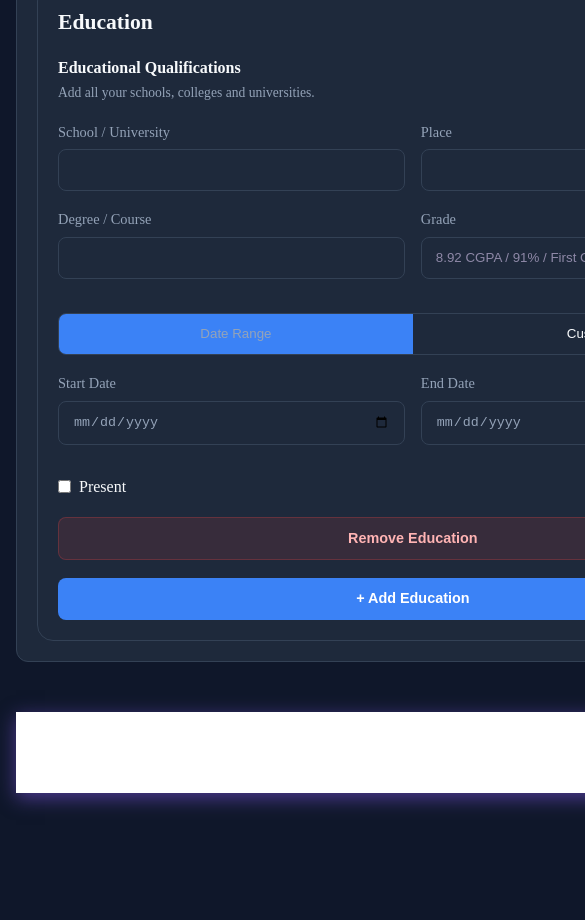
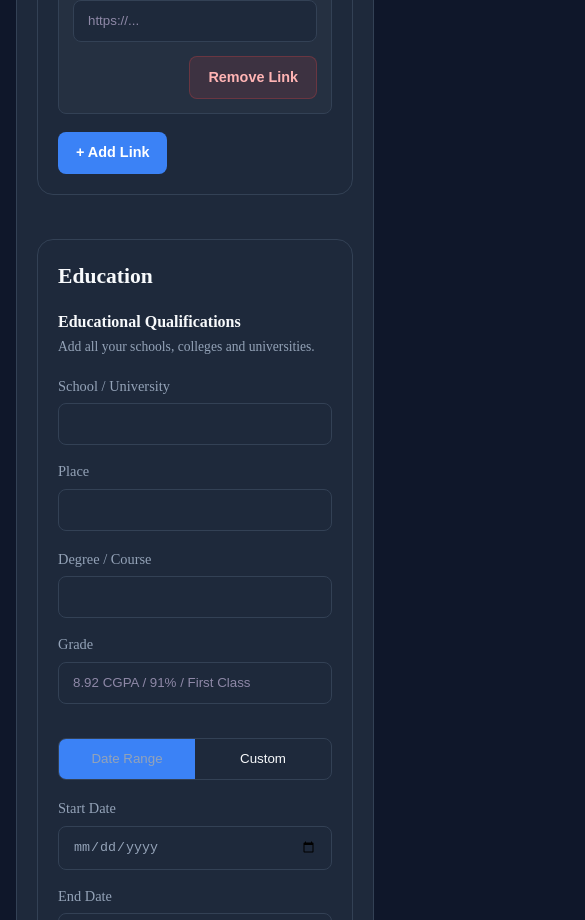
Before and after one commit to amrkhaled104/CV-Builder, a React (Vite) app: page / in a window 390 px wide. Shown: the part 1080-2000 px from the top of the page, 585 px wide, since content can reach past the window. Before the commit the page ends 1919 px from the top, so only its background shows below. Built offline with nearby package versions, Linux system fonts and the light colour scheme.

Commit message:
fix(ui): fix responsive grid stacking and CSS selector mismatches

```diff
--- a/src/App.css
+++ b/src/App.css
@@ -130,36 +130,9 @@ html {
   scroll-behavior: smooth;
 }
 
-@media (max-width: 770px) {
-  .section {
-    min-height: auto;
-    padding: 1.5rem;
-  }
-}
-
-@media (max-width: 768px) {
-  .skills-section h2 {
-    font-size: 2rem;
-  }
-}
-
-/* ========================================
-   RESPONSIVE
-======================================== */
-
-@media (max-width: 1024px) {
-  .mainContent {
-    grid-template-columns: 360px 1fr;
-
-    gap: 20px;
-    padding: 20px;
-  }
-}
-
-@media (max-width: 768px) {
+@media (max-width: 900px) {
   .mainContent {
     grid-template-columns: 1fr;
-
     padding: 16px;
   }
 
@@ -168,32 +141,4 @@ html {
     max-height: none;
     overflow: visible;
   }
-
-  .previewCV {
-    display: inline-flex;
-  }
-  /*
-    .mainContent > .hideMobile {
-        display: none;
-    } */
 }
-
-@media (max-width: 768px) {
-  .input-row,
-  .date-row {
-    grid-template-columns: 1fr;
-  }
-
-  .skill-item {
-    flex-direction: column;
-    align-items: stretch;
-  }
-
-  .action-buttons {
-    flex-wrap: wrap;
-  }
-
-  .btn {
-    width: 100%;
-  }
-}
--- a/src/Forms/EducationExp.jsx
+++ b/src/Forms/EducationExp.jsx
@@ -5,7 +5,6 @@ import FormBox from "../reusables/FormBox.jsx";
 import InputRow from "../reusables/InptRow.jsx";
 import ActionButtons from "../reusables/ActionButton.jsx";
 import DurationInput from "../reusables/DurationInput.jsx";
-import { Add } from "@mui/icons-material";
 
 export default function EducationalExperience({
   educationList,
--- a/src/components/layout/CvReview/CvPreview.css
+++ b/src/components/layout/CvReview/CvPreview.css
@@ -2,8 +2,8 @@
    CV PREVIEW
 ======================================== */
 .cvPreview {
-  width: 210mm;
-  min-width: 210mm;
+  width: min(100%, 210mm);
+  min-width: 0;
   margin: 30px auto;
   padding: 28px 36px;
   background: #fff;
@@ -73,3 +73,23 @@
   font-weight: normal;
   text-align: left;
 }
+
+@media (max-width: 768px) {
+  .cvPreview {
+    width: 100%;
+    padding: 20px 18px;
+    margin: 12px auto;
+  }
+
+  .cv-name {
+    font-size: 30px;
+  }
+
+  .cv-contact {
+    font-size: 13px;
+  }
+
+  .cv-section-title {
+    font-size: 18px;
+  }
+}
--- a/src/components/layout/HeaderBar/HeaderBar.css
+++ b/src/components/layout/HeaderBar/HeaderBar.css
@@ -82,17 +82,20 @@ theme toggle button
 ======================================== */
 
 @media (max-width: 768px) {
-  .header {
-    flex-direction: column;
-    gap: 10px;
-    padding: 14px 16px;
+  .header-bar {
+    flex-direction: row;
+    justify-content: space-between;
   }
+
   .logo {
     font-size: 1.25rem;
+    justify-content: right;
   }
+
   .headerButtons {
-    gap: 8px;
+    justify-content: right;
   }
+
   .headerButtons button {
     padding: 8px 14px;
     font-size: 0.85rem;
--- a/src/reusables/DataRow.css
+++ b/src/reusables/DataRow.css
@@ -3,3 +3,13 @@
   grid-template-columns: repeat(2, minmax(0, 1fr));
   gap: 16px;
 }
+
+/* ========================================
+   RESPONSIVE
+======================================== */
+
+@media (max-width: 768px) {
+  .date-row {
+    grid-template-columns: 1fr;
+  }
+}
--- a/src/reusables/InputRow.css
+++ b/src/reusables/InputRow.css
@@ -2,3 +2,13 @@
   display: grid;
   gap: 16px;
 }
+
+/* ========================================
+   RESPONSIVE
+======================================== */
+
+@media (max-width: 768px) {
+  .input-row {
+    grid-template-columns: 1fr !important;
+  }
+}
```
